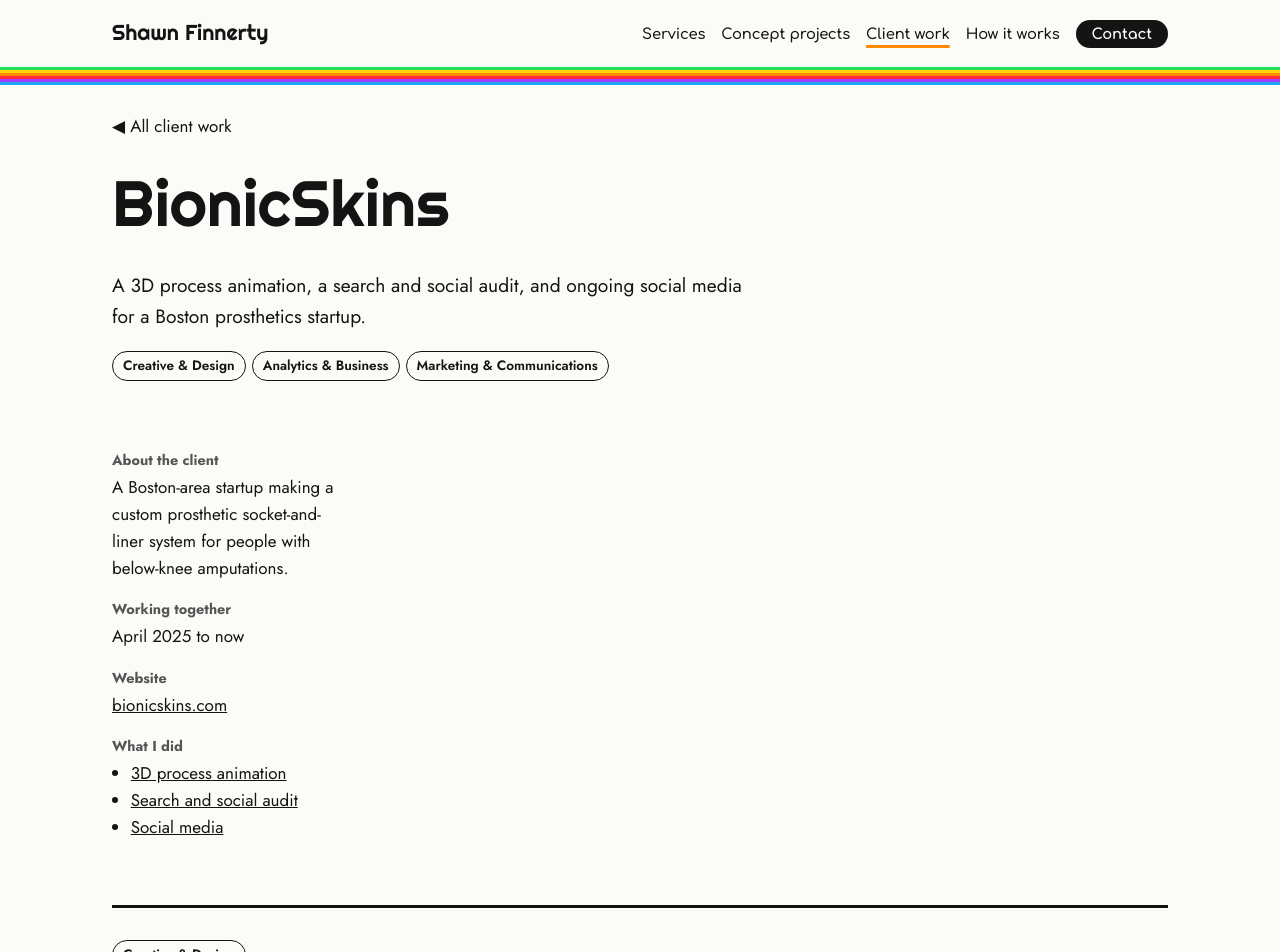
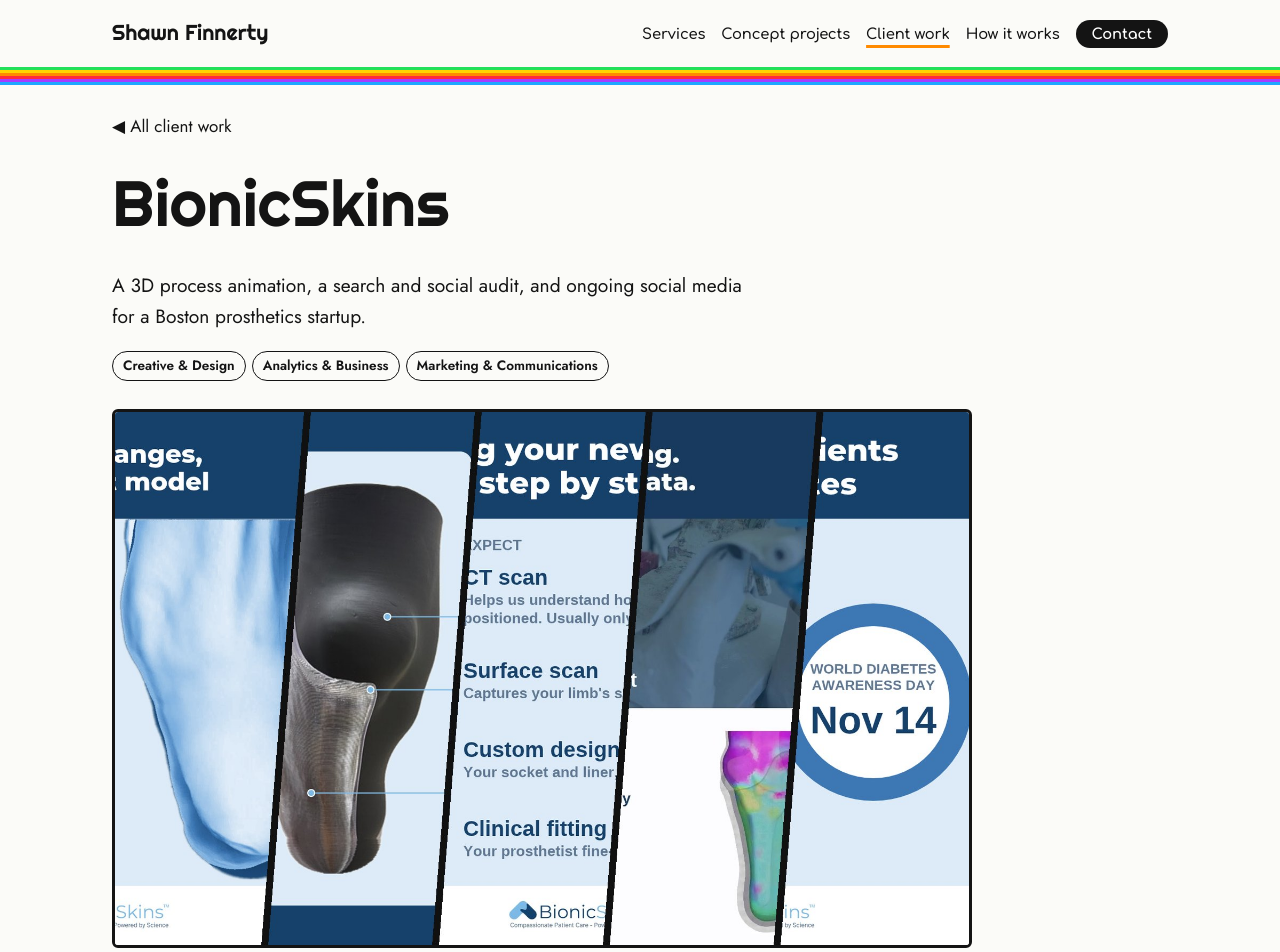
Before and after one commit to ItsNotShawn/shawnfinnerty.work, a Jekyll site: the page built from _clients/bionicskins.md, in a window 1280 px wide. Shown: the top 952 px of the page. Built offline with Jekyll 4.4.1, drawn with Linux system fonts in a browser that asks for light colours; some web fonts are replaced.

Commit message:
BionicSkins: sliced cover image from Shawn's social posts
Co-Authored-By: Claude Opus 5.5 <noreply@anthropic.com>
Claude-Session: https://claude.ai/code/session_01PoU4aPMQCwMMpbXj2zQyDj

```diff
--- a/_clients/bionicskins.md
+++ b/_clients/bionicskins.md
@@ -1,4 +1,6 @@
 ---
+image: /images/clients/bionicskins/posts-cover.jpg
+image_alt: "Slices of five BionicSkins social posts I designed: digital memory, inside the interface, getting your new socket, a pressure-map video, and World Diabetes Day"
 layout: client
 client: "BionicSkins"
 order: 1
```
Also changed, not shown: images/clients/bionicskins/posts-cover.jpg (added).
